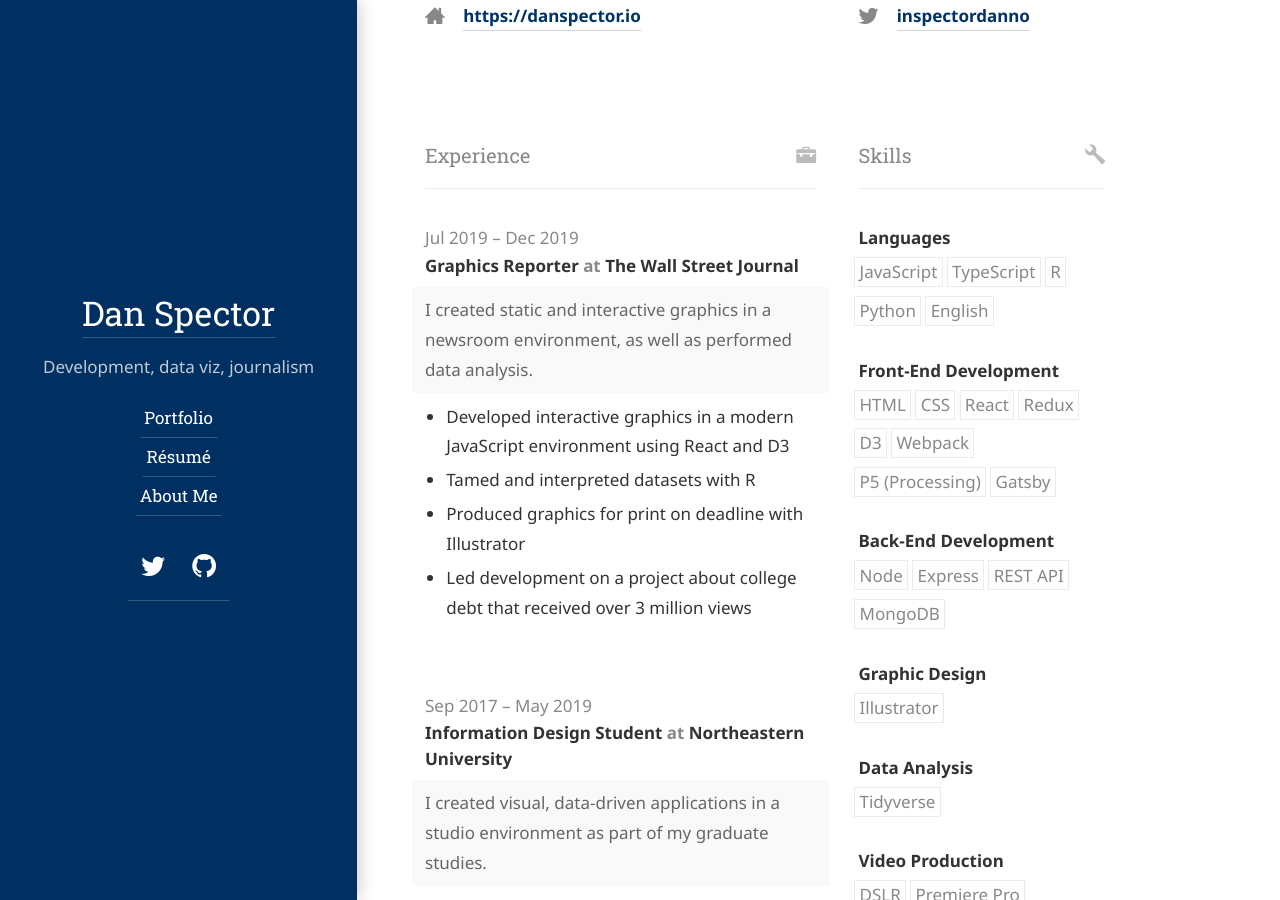
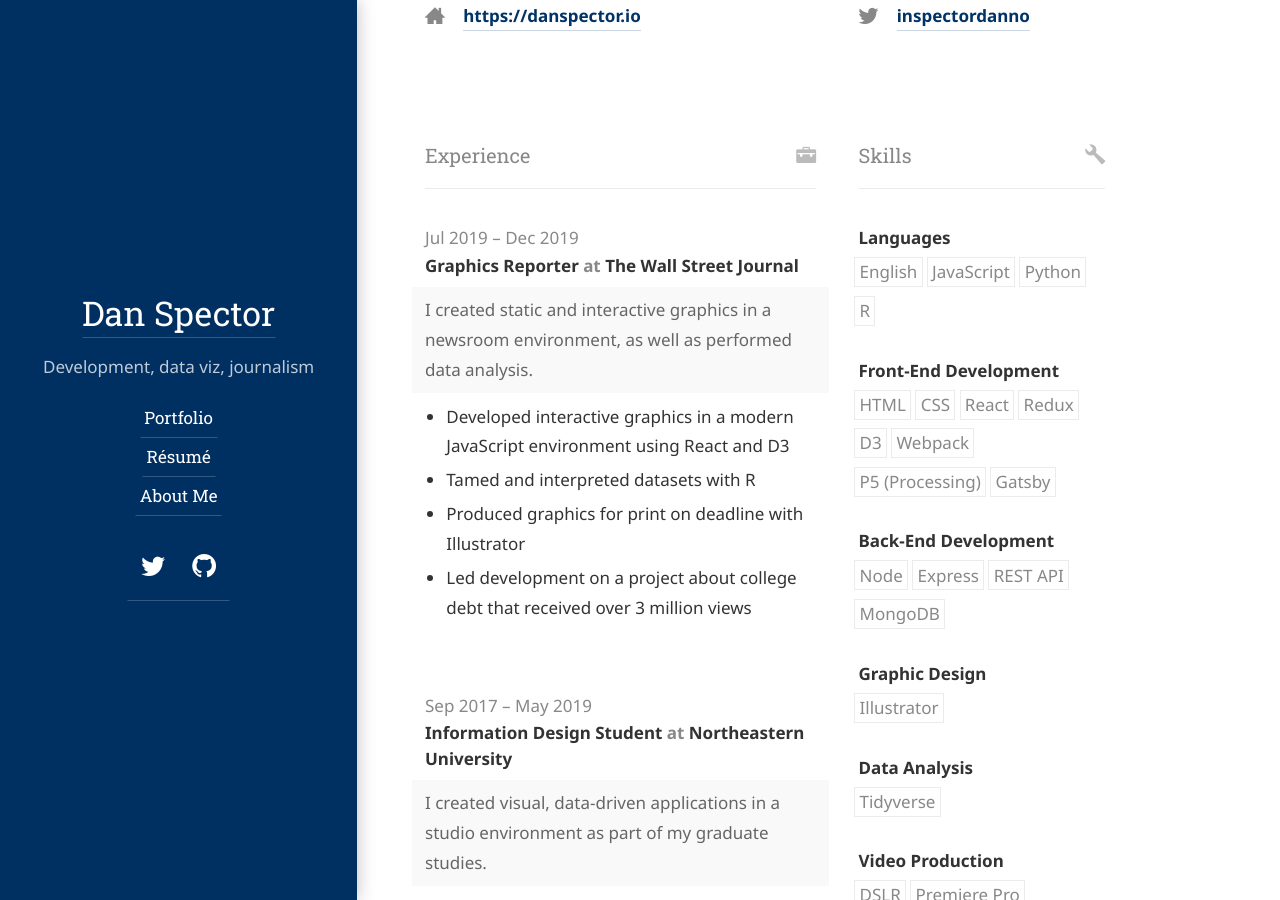
Before and after one commit to inspectordanno/inspectordanno.github.io, a Jekyll site: the page built from resume.md, in a window 1280 px wide and 900 px high, scrolled down 510 px. Built offline with Jekyll 4.4.1, drawn with Linux system fonts in a browser that asks for light colours; some web fonts are replaced.

Commit message:
Update resume.json

```diff
--- a/_data/resume.json
+++ b/_data/resume.json
@@ -112,11 +112,10 @@
       "name": "Languages",
       "level": "",
       "keywords": [
+        "English",
         "JavaScript",
-        "TypeScript",
-        "R",
         "Python",
-        "English"
+        "R"
       ]
     },
     {
```
